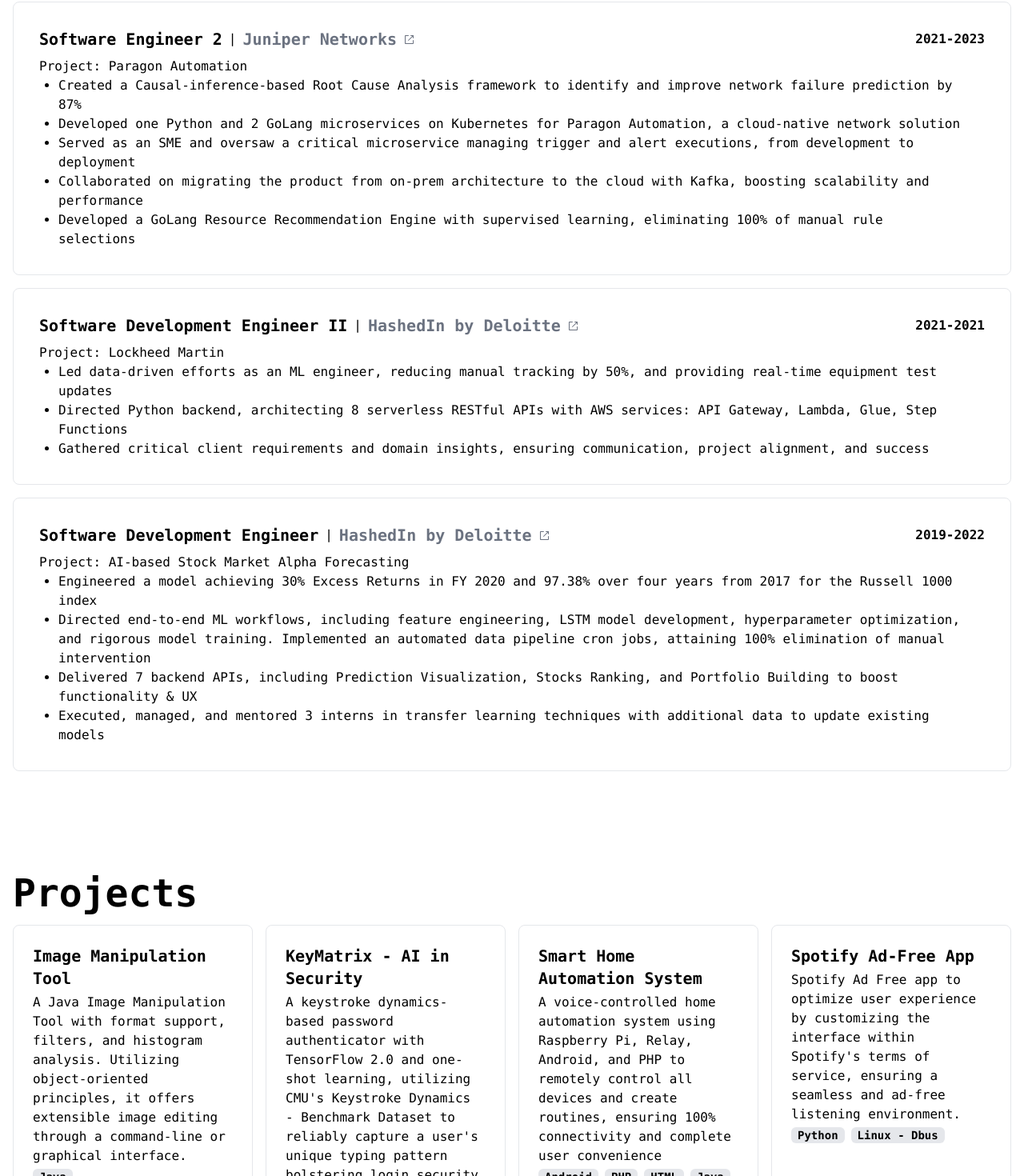
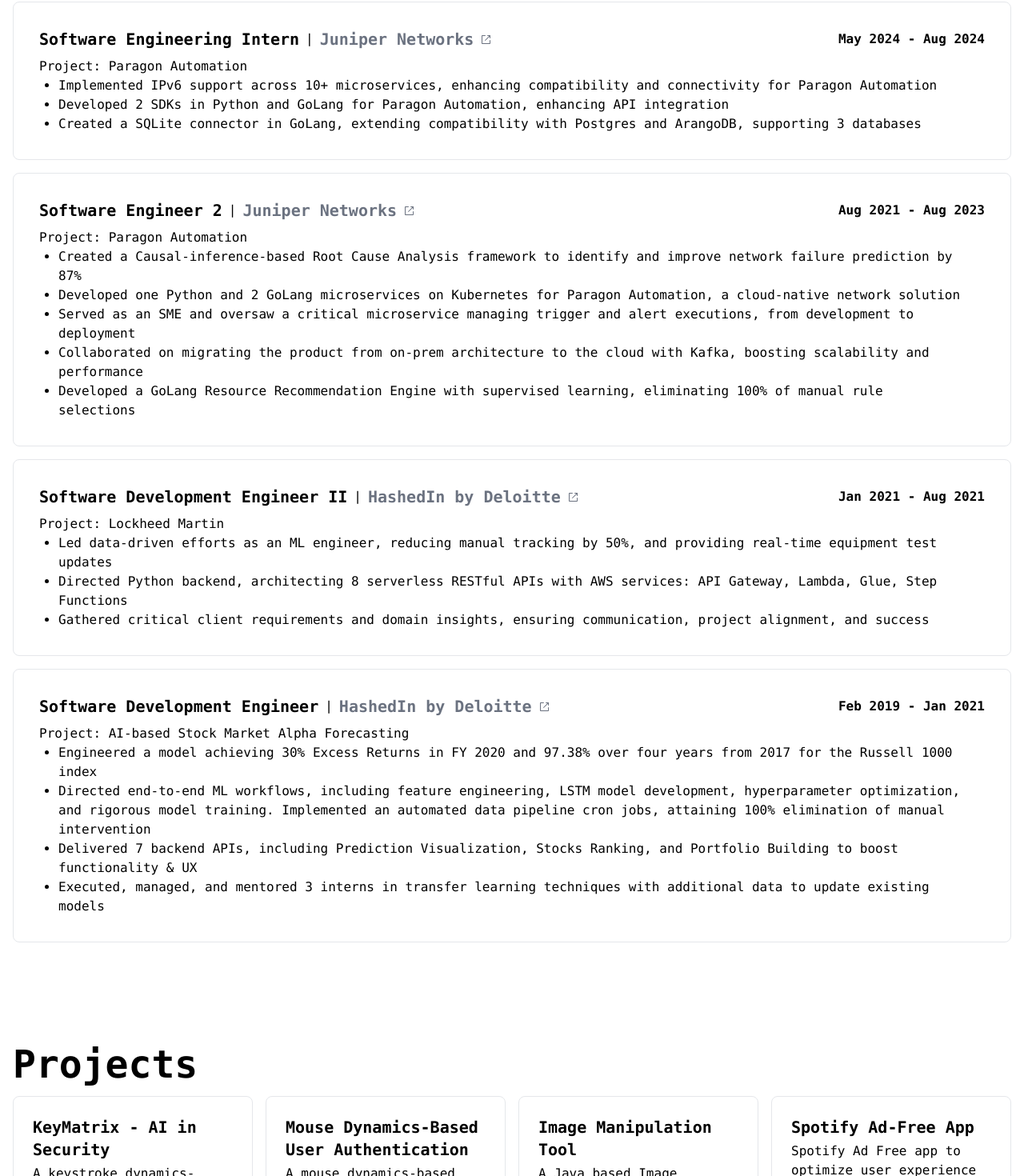
Before and after one commit to vsvinav/portfolio, a Next.js app: page / in a window 1280 px wide. Shown: the part 536-2006 px from the top of the page at 80% size. Built offline with nearby package versions, Linux system fonts and the light colour scheme.

Commit message:
update experience

```diff
--- a/app/page.tsx
+++ b/app/page.tsx
@@ -10,10 +10,22 @@
 
 const experiences: ExperienceCardProps[] = [
   {
+    designation: "Software Engineering Intern",
+    link: "https://www.juniper.net/",
+    company: "Juniper Networks",
+    duration: "May 2024 - Aug 2024",
+    project: "Paragon Automation",
+    contentList: [
+      "Implemented IPv6 support across 10+ microservices, enhancing compatibility and connectivity for Paragon Automation",
+      "Developed 2 SDKs in Python and GoLang for Paragon Automation, enhancing API integration",
+      "Created a SQLite connector in GoLang, extending compatibility with Postgres and ArangoDB, supporting 3 databases",
+    ],
+  },
+  {
     designation: "Software Engineer 2",
     link: "https://www.juniper.net/",
     company: "Juniper Networks",
-    duration: "2021-2023",
+    duration: "Aug 2021 - Aug 2023",
     project: "Paragon Automation",
     contentList: [
       "Created a Causal-inference-based Root Cause Analysis framework to identify and improve network failure prediction by 87%",
@@ -27,7 +39,7 @@
     designation: "Software Development Engineer II",
     company: "HashedIn by Deloitte",
     link: "https://www.hashedin.com/",
-    duration: "2021-2021",
+    duration: "Jan 2021 - Aug 2021",
     project:  "Lockheed Martin",
     contentList: [
       "Led data-driven efforts as an ML engineer, reducing manual tracking by 50%, and providing real-time equipment test updates",
@@ -38,7 +50,7 @@
   {
     designation: "Software Development Engineer",
     company: "HashedIn by Deloitte",
-    duration: "2019-2022",
+    duration: "Feb 2019 - Jan 2021",
     link: "https://www.hashedin.com/",
     project: "AI-based Stock Market Alpha Forecasting",
     contentList: [
@@ -52,19 +64,19 @@
 
 const projects: ProjectCardProps[] = [
   {
-    title: "Image Manipulation Tool",
-    description: "A Java Image Manipulation Tool with format support, filters, and histogram analysis. Utilizing object-oriented principles, it offers extensible image editing through a command-line or graphical interface.",
-    technologies: ["Java"],
-  },
-  {
     title: "KeyMatrix - AI in Security",
     description: "A keystroke dynamics-based password authenticator with TensorFlow 2.0 and one-shot learning, utilizing CMU's Keystroke Dynamics - Benchmark Dataset to reliably capture a user's unique typing pattern bolstering login security",
     technologies: ["One Shot Learning", "Deep Learning", "Tensorflow", "Python", "Jupyter"]
   },
   {
-    title: "Smart Home Automation System",
-    description: "A voice-controlled home automation system using Raspberry Pi, Relay, Android, and PHP to remotely control all devices and create routines, ensuring 100% connectivity and complete user convenience",
-    technologies: ["Android", "PHP", "HTML", "Java"]
+    title: "Mouse Dynamics-Based User Authentication",
+    description: "A mouse dynamics-based user authenticator using TensorFlow 2.0 and Siamese networks, leveraging The DFL Mouse Dynamics Data Set to capture unique movement patterns for enhanced login security",
+    technologies: ["One Shot Learning", "Deep Learning", "Tensorflow", "Python", "Jupyter"]
+  },
+  {
+    title: "Image Manipulation Tool",
+    description: "A Java based Image Manipulation Tool with format support, filters, and histogram analysis. Utilizing object-oriented principles, it offers extensible image editing through a command-line or graphical interface.",
+    technologies: ["Java"],
   },
   {
     title: "Spotify Ad-Free App",
@@ -78,13 +90,13 @@
     school: "Northeastern University, Khoury College of Computer Sciences",
     degree: "Master of Science in Computer Science",
     duration: "2023-2025",
-    gpa: "GPA: 4.0",
+    // gpa: "GPA: 4.0",
   },
   {
     school: "SRM Institute of Science and Technology",
     degree: "Bachelors in Information Technology",
     duration: "2015-2019",
-    gpa: "Score: 86.4%",
+    // gpa: "Score: 86.4%",
   }
 ];
 
@@ -102,7 +114,7 @@
     iconUrl: "https://www.vectorlogo.zone/logos/kubernetes/kubernetes-icon.svg",
   },
   {
-    label: "Kafka",
+    label: "Apache Kafka",
     iconUrl:
       "https://www.vectorlogo.zone/logos/apache_kafka/apache_kafka-icon.svg",
   },
@@ -116,7 +128,7 @@
   },
   {
     label: "C++",
-    iconUrl: "https://www.vectorlogo.zone/logos/w3_cpp/w3_cpp-icon.svg",
+    iconUrl: "https://www.vectorlogo.zone/logos/isocpp/isocpp-icon.svg",
   },
 
   {
@@ -131,6 +143,10 @@
     label: "Amazon Web Services",
     iconUrl: "https://www.vectorlogo.zone/logos/amazon_aws/amazon_aws-icon.svg",
   },
+  {
+    label: "Linux",
+    iconUrl: "https://www.vectorlogo.zone/logos/linux/linux-icon.svg",
+  }
 ];
 
 export default function Home() {
@@ -173,7 +189,7 @@
           ))}
         </div>
       </section>
-      <section id="eduction" className="flex flex-col gap-4">
+      <section id="education" className="flex flex-col gap-4">
         <div className="text-5xl font-bold">Education</div>
         <div className="grid grid-cols-1 gap-4">
           {education.map((education, index) => (
```
